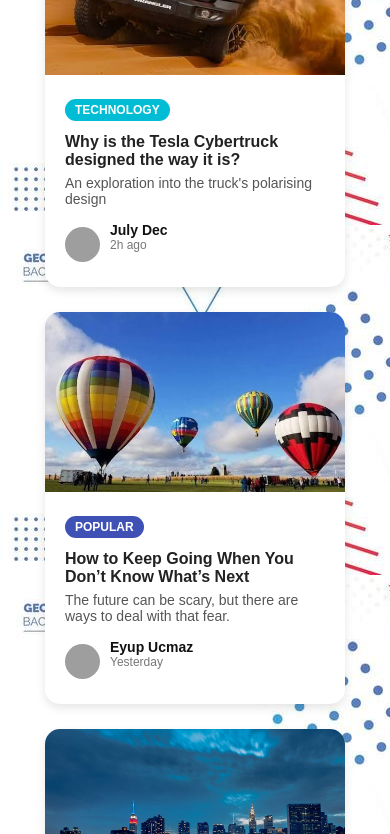
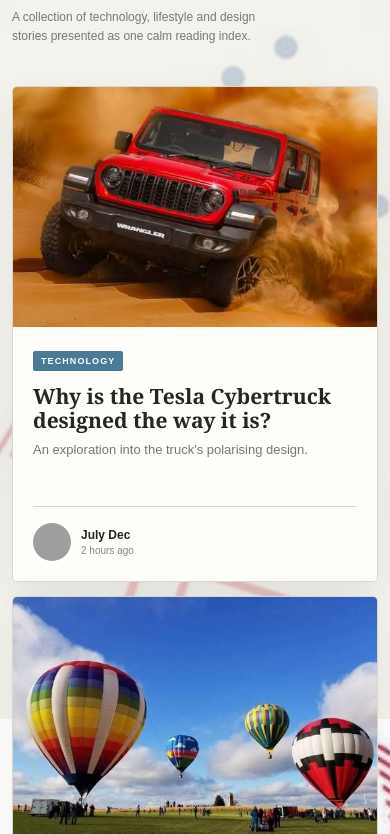
Before and after one commit to shahrozkhan-tech/New-assignment-Task1, a plain HTML site: page index.html in a window 390 px wide. Shown: the part 125-959 px from the top of the page. Drawn offline with Linux system fonts and the light colour scheme; grey boxes are pictures that could not be loaded.

Commit message:
Redesign website UI responsively
Co-authored-by: Copilot <223556219+Copilot@users.noreply.github.com>

```diff
--- a/index.html
+++ b/index.html
@@ -3,167 +3,24 @@
 <head>
   <meta charset="UTF-8">
   <meta name="viewport" content="width=device-width, initial-scale=1.0">
-  <title>Task1</title>
-
+  <meta name="theme-color" content="#efeee7">
+  <title>Field Notes — Editorial Cards</title>
   <style>
- body {
-  background-image:url("banner-template-background-geometri-for-background-persentation-design-banner-website-and-for-another-your-businnes-dan-your-design-free-vector.jpg") ;
-}
-    * {
-      margin: 0;
-      padding: 0;
-      box-sizing: border-box;
-      font-family: 'Poppins', sans-serif;
-    }
-
-    body {
-      background-color: #f4f6f8;
-      display: flex;
-      justify-content: center;
-      align-items: center;
-      min-height: 100vh;
-    }
-
-    .card-container {
-      display: flex;
-      gap: 25px;
-      flex-wrap: wrap;
-      justify-content: center;
-      padding: 20px;
-    }
-
-    .card {
-      background: #fff;
-      border-radius: 15px;
-      overflow: hidden;
-      width: 300px;
-      box-shadow: 0 4px 10px rgba(0,0,0,0.1);
-      transition: transform 0.2s ease, box-shadow 0.2s ease;
-    }
-
-    .card:hover {
-      transform: translateY(-5px);
-      box-shadow: 0 6px 20px rgba(0,0,0,0.15);
-    }
-
-    .card img {
-      width: 100%;
-      height: 180px;
-      object-fit: cover;
-    }
-
-    .card-content {
-      padding: 20px;
-    }
-
-    .tag {
-      display: inline-block;
-      padding: 4px 10px;
-      border-radius: 20px;
-      font-size: 12px;
-      color: #fff;
-      font-weight: 600;
-    }
-
-    .technology {
-      background-color: #00bcd4;
-    }
-
-    .popular {
-      background-color: #3f51b5;
-    }
-
-    .design {
-      background-color: #e91e63;
-    }
-
-    .card h3 {
-      font-size: 16px;
-      margin: 12px 0 6px;
-      color: #222;
-    }
-
-    .card p {
-      font-size: 14px;
-      color: #555;
-      margin-bottom: 15px;
-    }
-
-    .author {
-      display: flex;
-      align-items: center;
-      gap: 10px;
-    }
-
-    .author img {
-      width: 35px;
-      height: 35px;
-      border-radius: 50%;
-    }
-
-    .author h4 {
-      font-size: 14px;
-      color: #111;
-    }
-
-    .author p {
-      font-size: 12px;
-      color: #777;
-    }
+    :root{--ink:#232720;--paper:#efeee7;--line:#d7d7cb;--blue:#4a7a95;--indigo:#5d667f;--pink:#b95c67}
+    *{box-sizing:border-box}body{margin:0;background:var(--paper) url("banner-template-background-geometri-for-background-persentation-design-banner-website-and-for-another-your-businnes-dan-your-design-free-vector.jpg") center/cover fixed;color:var(--ink);font-family:Georgia,"Times New Roman",serif}
+    body:before{content:"";position:fixed;inset:0;background:#efeee7b8;pointer-events:none}main{position:relative;width:min(1120px,calc(100% - 36px));margin:auto;padding:clamp(28px,7vw,78px) 0}.top{display:flex;align-items:end;justify-content:space-between;gap:20px;margin-bottom:28px}.eyebrow{color:#747861;font:700 10px Arial,sans-serif;letter-spacing:.16em;text-transform:uppercase}h1{margin:10px 0 0;font-size:clamp(44px,7vw,74px);line-height:.95;letter-spacing:-.055em}.top p:last-child{max-width:260px;color:#77796f;font:12px/1.6 Arial,sans-serif;text-align:right}
+    .cards{display:grid;grid-template-columns:repeat(3,1fr);gap:14px}.card{overflow:hidden;border:1px solid var(--line);border-radius:5px;background:#fffefa;box-shadow:0 16px 38px #25291d14;transition:.28s}.card:hover{transform:translateY(-7px);box-shadow:0 22px 45px #25291d24}.card>img{display:block;width:100%;height:220px;object-fit:cover}.content{padding:20px}.tag{display:inline-flex;padding:5px 8px;border-radius:2px;color:#fff;font:700 9px Arial,sans-serif;letter-spacing:.12em}.technology{background:var(--blue)}.popular{background:var(--indigo)}.design{background:var(--pink)}h2{min-height:64px;margin:14px 0 8px;font-size:21px;line-height:1.12}.description{min-height:48px;margin:0;color:#74776f;font:13px/1.6 Arial,sans-serif}.author{display:flex;align-items:center;gap:10px;margin-top:18px;padding-top:16px;border-top:1px solid var(--line)}.author img{width:38px;height:38px;border-radius:50%;object-fit:cover}.author h3{margin:0;font:700 12px Arial,sans-serif}.author p{margin:3px 0 0;color:#85877e;font:10px Arial,sans-serif}
+    @media(max-width:850px){.cards{grid-template-columns:repeat(2,1fr)}}@media(max-width:560px){main{width:calc(100% - 24px)}.top{align-items:start;flex-direction:column}.top p:last-child{text-align:left}.cards{grid-template-columns:1fr}.card>img{height:240px}h2{min-height:0}}
   </style>
 </head>
-
 <body>
-  <div class="card-container">
-
-    <div class="card">
-      <img src="images (3).jpeg" alt="car">
-      <div class="card-content">
-        <span class="tag technology">TECHNOLOGY</span>
-        <h3>Why is the Tesla Cybertruck designed the way it is?</h3>
-        <p>An exploration into the truck's polarising design</p>
-        <div class="author">
-          <img src="https://randomuser.me/api/portraits/women/45.jpg" alt="author">
-          <div>
-            <h4>July Dec</h4>
-            <p>2h ago</p>
-          </div>
-        </div>
-      </div>
-    </div>
-
-    <div class="card">
-      <img src="images (4).jpeg" alt="hot air balloons">
-      <div class="card-content">
-        <span class="tag popular">POPULAR</span>
-        <h3>How to Keep Going When You Don’t Know What’s Next</h3>
-        <p>The future can be scary, but there are ways to deal with that fear.</p>
-        <div class="author">
-          <img src="https://randomuser.me/api/portraits/men/60.jpg" alt="author">
-          <div>
-            <h4>Eyup Ucmaz</h4>
-            <p>Yesterday</p>
-          </div>
-        </div>
-      </div>
-    </div>
-
-    <div class="card">
-      <img src="Where-to-Photograph-the-Most-Stunning-Views-of-the-New-York-Skyline-at-Night-SPortnoy_20150525_9100-1.jpg" alt="city">
-      <div class="card-content">
-        <span class="tag design">DESIGN</span>
-        <h3>10 Rules of Dashboard Design</h3>
-        <p>Dashboard Design Guidelines</p>
-        <div class="author">
-          <img src="https://randomuser.me/api/portraits/women/68.jpg" alt="author">
-          <div>
-            <h4>Carrie Brewer</h4>
-            <p>1w ago</p>
-          </div>
-        </div>
-      </div>
-    </div>
-
-  </div>
+  <main>
+    <header class="top"><div><p class="eyebrow">Shahroz Khan · Editorial studies</p><h1>Field notes.</h1></div><p>A collection of technology, lifestyle and design stories presented as one calm reading index.</p></header>
+    <section class="cards" aria-label="Editorial articles">
+      <article class="card"><img src="images (3).jpeg" alt="Tesla Cybertruck"><div class="content"><span class="tag technology">TECHNOLOGY</span><h2>Why is the Tesla Cybertruck designed the way it is?</h2><p class="description">An exploration into the truck's polarising design.</p><div class="author"><img src="https://randomuser.me/api/portraits/women/45.jpg" alt="July Dec"><div><h3>July Dec</h3><p>2 hours ago</p></div></div></div></article>
+      <article class="card"><img src="images (4).jpeg" alt="Hot air balloons"><div class="content"><span class="tag popular">POPULAR</span><h2>How to keep going when you don’t know what’s next</h2><p class="description">The future can be scary, but there are ways to deal with that fear.</p><div class="author"><img src="https://randomuser.me/api/portraits/men/60.jpg" alt="Eyup Ucmaz"><div><h3>Eyup Ucmaz</h3><p>Yesterday</p></div></div></div></article>
+      <article class="card"><img src="Where-to-Photograph-the-Most-Stunning-Views-of-the-New-York-Skyline-at-Night-SPortnoy_20150525_9100-1.jpg" alt="New York skyline"><div class="content"><span class="tag design">DESIGN</span><h2>10 rules of dashboard design</h2><p class="description">Clear patterns for readable, useful dashboard interfaces.</p><div class="author"><img src="https://randomuser.me/api/portraits/women/68.jpg" alt="Carrie Brewer"><div><h3>Carrie Brewer</h3><p>1 week ago</p></div></div></div></article>
+    </section>
+  </main>
 </body>
 </html>
```
